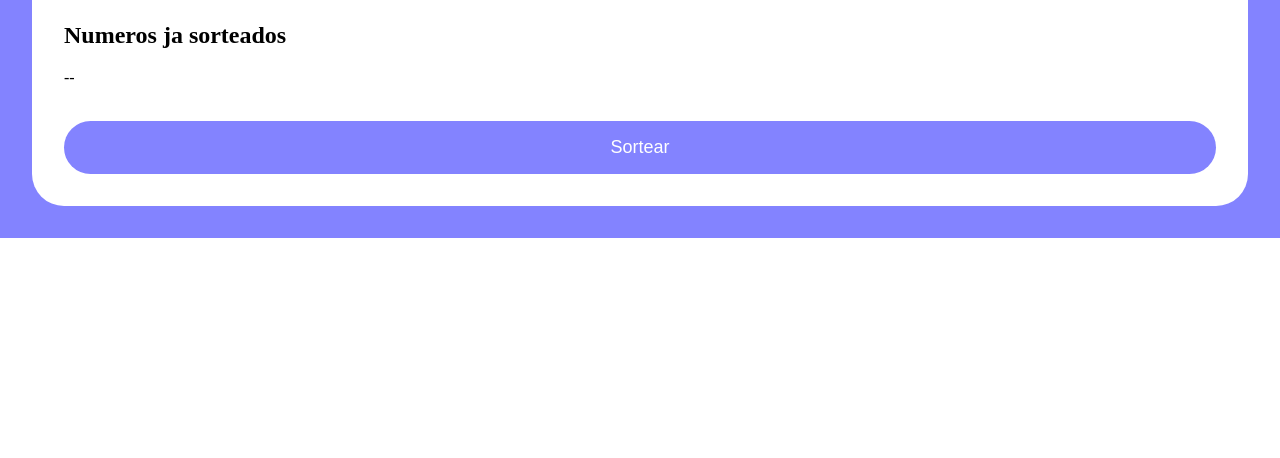
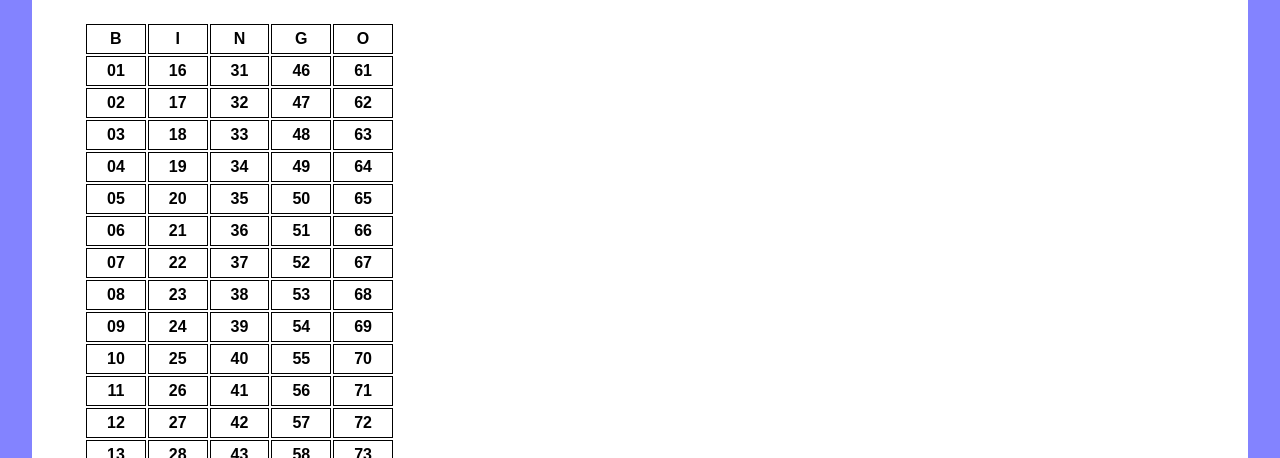
Before and after one commit to srkayrez/Bingo, a plain HTML site: page index.html in a window 1280 px wide. Shown: the part 342-800 px from the top of the page. Drawn offline with Linux system fonts and the light colour scheme.

Commit message:
Create a table for exibition

```diff
--- a/index.html
+++ b/index.html
@@ -16,9 +16,125 @@
             <br>
             <h1> O numero sorteado é: </h1>
             <h2 id="numeroSorteado">--</h2>
-            <h2>Numeros ja sorteados</h2>
-            <p id="numerosJaSorteados">--</p>
-            <br>
+            <div class="Tabela">
+                <table>
+                    <tr>
+                        <th> B </th>
+                        <th> I </th>
+                        <th> N </th>
+                        <th> G </th>
+                        <th> O </th>
+                    </tr>
+                    <tr>
+                        <td id="1"> 01 </td>
+                        <td id="16"> 16 </td>
+                        <td id="31"> 31 </td>
+                        <td id="46"> 46 </td>
+                        <td id="61"> 61 </td>
+                    </tr>
+                    <tr>
+                        <td id="2"> 02 </td>
+                        <td id="17"> 17 </td>
+                        <td id="32"> 32 </td>
+                        <td id="47"> 47 </td>
+                        <td id="62"> 62 </td>
+                    </tr>
+                    <tr>
+                        <td id="3"> 03 </td>
+                        <td id="18"> 18 </td>
+                        <td id="33"> 33 </td>
+                        <td id="48"> 48 </td>
+                        <td id="63"> 63 </td>
+                    </tr>
+                    <tr>
+                        <td id="4"> 04 </td>
+                        <td id="19"> 19 </td>
+                        <td id="34"> 34 </td>
+                        <td id="49"> 49 </td>
+                        <td id="64"> 64 </td>
+                    </tr>
+                    <tr>
+                        <td id="5"> 05 </td>
+                        <td id="20"> 20 </td>
+                        <td id="35"> 35 </td>
+                        <td id="50"> 50 </td>
+                        <td id="65"> 65 </td>
+                    </tr>
+                    <tr>
+                        <td id="6"> 06 </td>
+                        <td id="21"> 21 </td>
+                        <td id="36"> 36 </td>
+                        <td id="51"> 51 </td>
+                        <td id="66"> 66 </td>
+                    </tr>
+                    <tr>
+                        <td id="7"> 07 </td>
+                        <td id="22"> 22 </td>
+                        <td id="37"> 37 </td>
+                        <td id="52"> 52 </td>
+                        <td id="67"> 67 </td>
+                    </tr>
+                    <tr>
+                        <td id="8"> 08 </td>
+                        <td id="23"> 23 </td>
+                        <td id="38"> 38 </td>
+                        <td id="53"> 53 </td>
+                        <td id="68"> 68 </td>
+                    </tr>
+                    <tr>
+                        <td id="9"> 09 </td>
+                        <td id="24"> 24 </td>
+                        <td id="39"> 39 </td>
+                        <td id="54"> 54 </td>
+                        <td id="69"> 69 </td>
+                    </tr>
+                    <tr>
+                        <td id="10"> 10 </td>
+                        <td id="25"> 25 </td>
+                        <td id="40"> 40 </td>
+                        <td id="55"> 55 </td>
+                        <td id="70"> 70 </td>
+                    </tr>
+                    <tr>
+                        <td id="11"> 11 </td>
+                        <td id="26"> 26 </td>
+                        <td id="41"> 41 </td>
+                        <td id="56"> 56 </td>
+                        <td id="71"> 71 </td>
+                    </tr>
+                    <tr>
+                        <td id="12"> 12 </td>
+                        <td id="27"> 27 </td>
+                        <td id="42"> 42 </td>
+                        <td id="57"> 57 </td>
+                        <td id="72"> 72 </td>
+                    </tr>
+                    <tr>
+                        <td id="13"> 13 </td>
+                        <td id="28"> 28 </td>
+                        <td id="43"> 43 </td>
+                        <td id="58"> 58 </td>
+                        <td id="73"> 73 </td>
+                    </tr>
+                    <tr>
+                        <td id="14"> 14 </td>
+                        <td id="29"> 29 </td>
+                        <td id="44"> 44 </td>
+                        <td id="59"> 59 </td>
+                        <td id="74"> 74 </td>
+                    </tr>
+                    <tr>
+                        <td id="15"> 15 </td>
+                        <td id="30"> 30 </td>
+                        <td id="45"> 45 </td>
+                        <td id="60"> 60 </td>
+                        <td id="75"> 75 </td>
+                    </tr>
+                </table>
+            </div>
+
+
+
             <button class="buttonSortear" onClick="sortearNovoNumero()">Sortear</button>
 
        </div>
--- a/main.js
+++ b/main.js
@@ -1,14 +1,9 @@
 let numeros = [
-    01, 02, 03, 04, 05, 06, 07, 08, 09, 10,
-    11, 12, 13, 14, 15, 16, 17, 18, 19, 20,
-    21, 22, 23, 24, 25, 26, 27, 28, 29, 30,
-    31, 32, 33, 34, 35, 36, 37, 38, 39, 40,
-    41, 42, 43, 44, 45, 46, 47, 48, 49, 50,
-    51, 52, 53, 54, 55, 56, 57, 58, 59, 60,
-    61, 62, 63, 64, 65, 66, 67, 68, 69, 70,
-    71, 72, 73, 74, 75, 76, 77, 78, 79, 80,
-    81, 82, 83, 84, 85, 86, 87, 88, 89, 90,
-    91, 92, 93, 94, 95, 96, 97, 98, 99
+    01, 02, 03, 04, 05, 06, 07, 08, 09, 10, 11, 12, 13, 14, 15,
+    16, 17, 18, 19, 20, 21, 22, 23, 24, 25, 26, 27, 28, 29, 30,
+    31, 32, 33, 34, 35, 36, 37, 38, 39, 40, 41, 42, 43, 44, 45,
+    46, 47, 48, 49, 50, 51, 52, 53, 54, 55, 56, 57, 58, 59, 60,
+    61, 62, 63, 64, 65, 66, 67, 68, 69, 70, 71, 72, 73, 74, 75
 ];
 let numerosJaSorteados = [];
 let numeroSorteado;
@@ -19,6 +14,7 @@ function sortearNovoNumero(){
     numeros = numeros.filter(element => (element != numeroSorteado));
     ordenarElementos();
     alterarElementosHtml();
+    selecionarNaTabela();
 }
 
 function ordenarElementos(){
@@ -31,5 +27,9 @@ function ordenarElementos(){
 
 function alterarElementosHtml(){
     document.getElementById("numeroSorteado").innerHTML = numeroSorteado;
-    document.getElementById("numerosJaSorteados").innerHTML = numerosJaSorteados;
 }
+
+function selecionarNaTabela(){
+    document.getElementById(numeroSorteado).style.backgroundColor = 'rgb(96, 96, 185)';
+    document.getElementById(numeroSorteado).style.color = 'white';
+}
--- a/style.css
+++ b/style.css
@@ -37,6 +37,18 @@ button:hover{
     margin-left: 40%;
 }
 
-.TextBingo{
-
+table {
+    margin:20px;
+text-align: center;
 }
+thead {
+background-color: #353535;
+color:white;
+font-weight: bold;
+}
+td , th {
+border: 1px solid #000000;
+padding: 5px 20px;
+font-family: 'Montserrat', sans-serif;
+font-weight: bold;
+}
```
